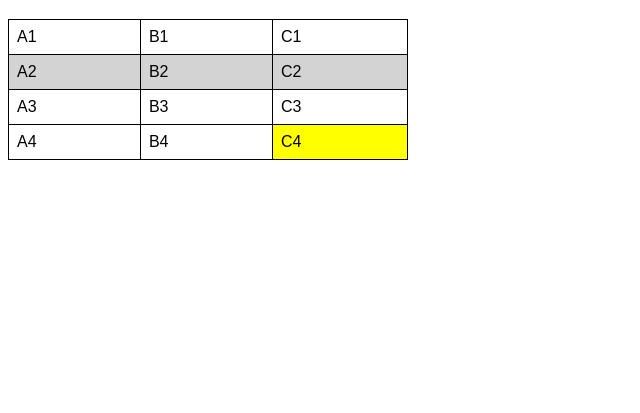
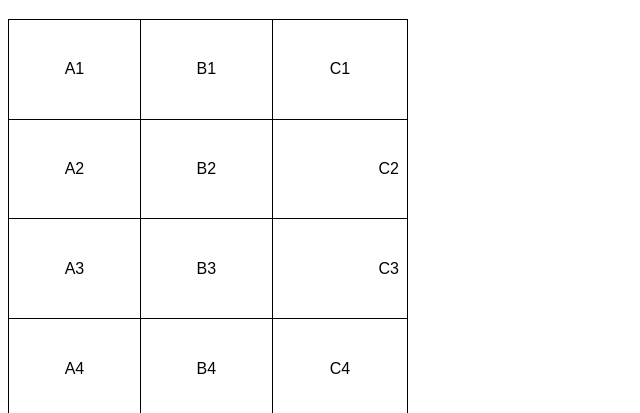
Before and after one commit to cadimrosalem/html-css, a plain HTML site: page exercícios/ex023/tabela001.html in a window 1280 px wide. Shown: the part 61-474 px from the top of the page, without its empty margins (0-640 px from the left). Drawn offline with Linux system fonts and the light colour scheme.

Commit message:
alinhei a tabela

```diff
--- a/exercícios/ex023/tabela001.html
+++ b/exercícios/ex023/tabela001.html
@@ -11,21 +11,21 @@
 
         table {
             width: 400px;
+            height: 400px;
             border-collapse: collapse;
-        }
-
-        tr.linha {
-            background-color: lightgray;
-        }
-
-        td.dado {
-            background-color: yellow;
         }
 
         td {
             border: 1px solid black;
             padding: 8px;
+            text-align: center; /* Alinhamento horizontal - left / center / right */
+            vertical-align: middle; /* Alinhamento vertical - top / middle / bottom */
         }
+
+        .numero {
+            text-align: right;
+        }
+
     </style>
 </head>
 <body>
@@ -44,20 +44,20 @@
             <td>B1</td>
             <td>C1</td>
         </tr>
-        <tr class="linha"> <!-- Segunda linha -->
+        <tr> <!-- Segunda linha -->
             <td>A2</td>
             <td>B2</td>
-            <td>C2</td>
+            <td class="numero">C2</td>
         </tr>
         <tr> <!-- Terceira linha -->
             <td>A3</td>
             <td>B3</td>
-            <td>C3</td>
+            <td class="numero">C3</td>
         </tr>
         <tr> <!-- Quarta linha -->
             <td>A4</td>
             <td>B4</td>
-            <td class="dado">C4</td>
+            <td>C4</td>
         </tr>
     </table>
 </body>
```
Also changed, not shown: anotações/alinhamento-de-tabelas.txt (added).
